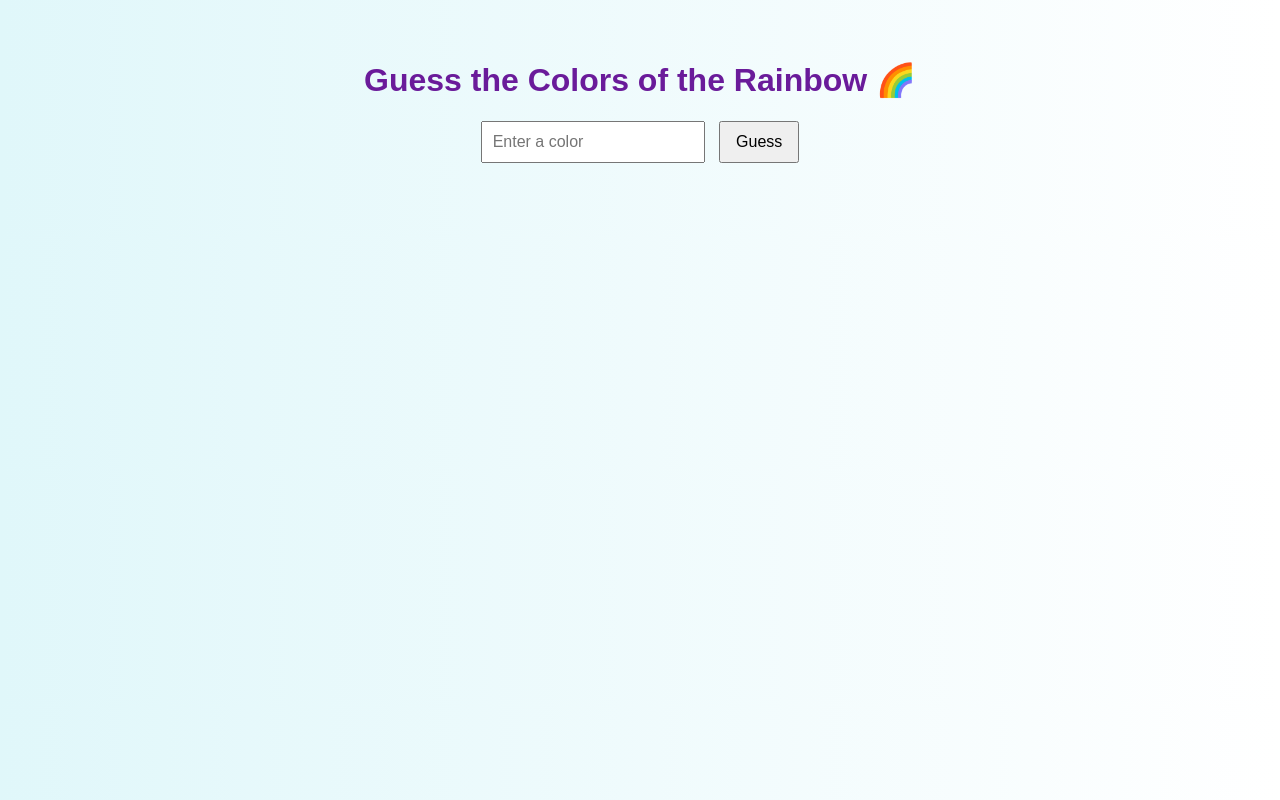
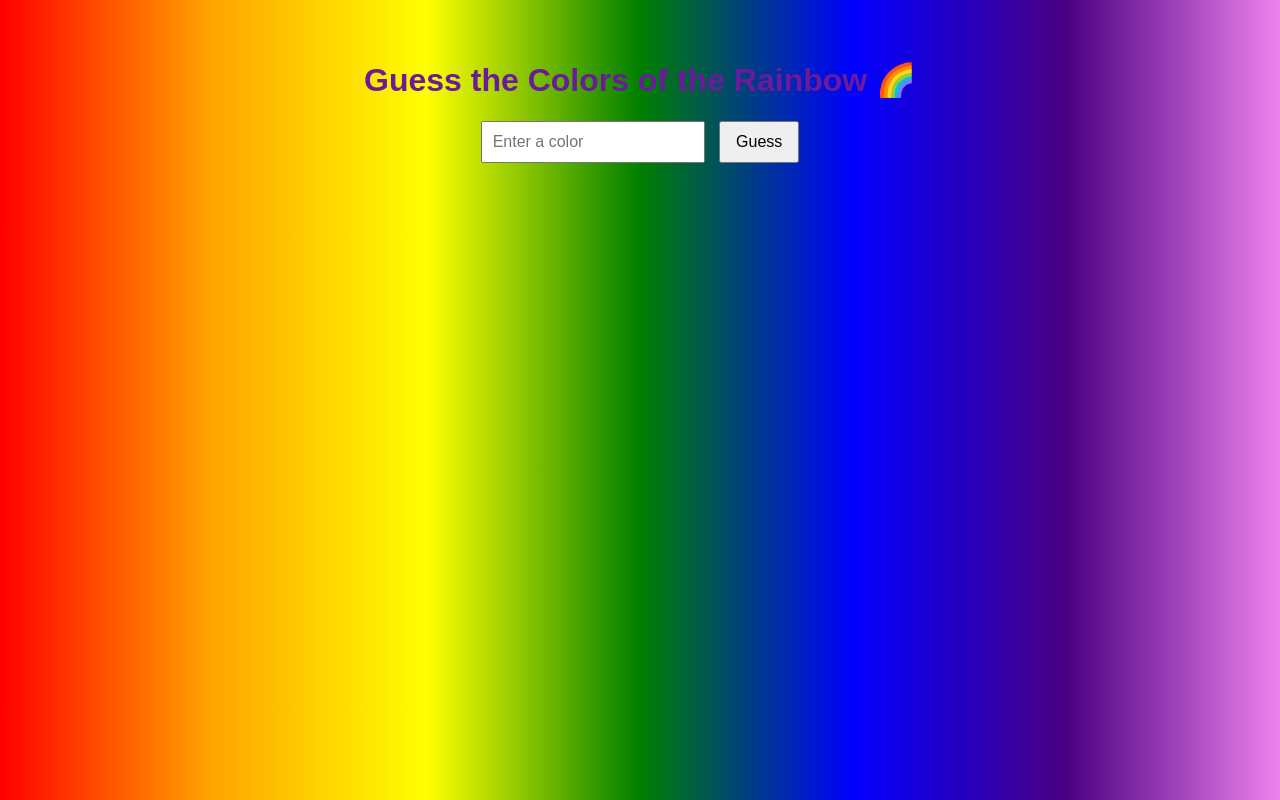
Before and after one commit to sarahT-bit/sarahT-bit.github.io, a plain HTML site: page index.html in a window 1280 px wide. Drawn offline with Linux system fonts and the light colour scheme.

Commit message:
Update index.html

```diff
--- a/index.html
+++ b/index.html
@@ -8,7 +8,8 @@
       font-family: Arial, sans-serif;
       text-align: center;
       padding: 2rem;
-      background: linear-gradient(to right, #e0f7fa, #fff);
+      background: linear-gradient(to right, red, orange, yellow, green, blue, indigo, violet);
+
     }
     h1 {
       color: #6a1b9a;
```
